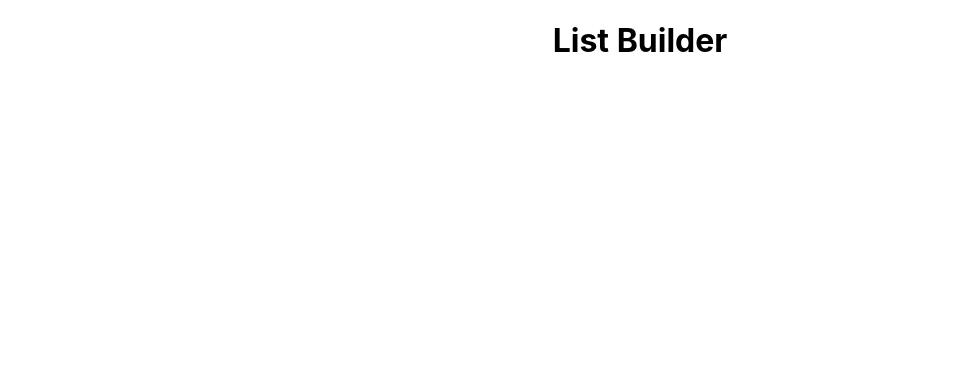
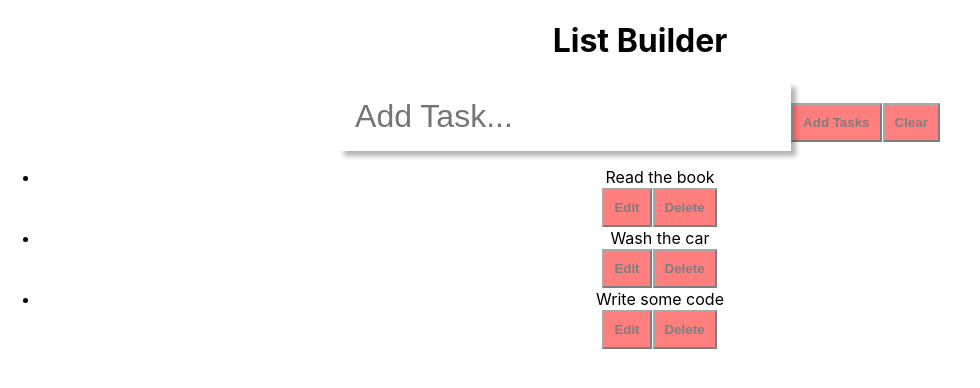
Before and after one commit to dvorakkarrie/list-builder-app, a React (Create React App) app: page / in a window 1280 px wide. Shown: the top 388 px of the page, without its empty margins (0-980 px from the left). Built offline with nearby package versions, Linux system fonts and the light colour scheme.

Commit message:
working on list builder structure

```diff
--- a/src/App.css
+++ b/src/App.css
@@ -1,31 +1,11 @@
 .App {
   text-align: center;
-}
-
-.App-logo {
-  height: 40vmin;
-  pointer-events: none;
 }
 
 @media (prefers-reduced-motion: no-preference) {
   .App-logo {
     animation: App-logo-spin infinite 20s linear;
   }
-}
-
-.App-header {
-  background-color: #282c34;
-  min-height: 100vh;
-  display: flex;
-  flex-direction: column;
-  align-items: center;
-  justify-content: center;
-  font-size: calc(10px + 2vmin);
-  color: white;
-}
-
-.App-link {
-  color: #61dafb;
 }
 
 @keyframes App-logo-spin {
--- a/src/App.js
+++ b/src/App.js
@@ -1,24 +1,22 @@
 import React from 'react';
-
 import './App.css';
 
 import Header from "./components/Header";
-import TodoForm from "./components/TodoForm";
-import TodoList from "./components/TodoList";
-import TodoItem from "./components/TodoItem"
+import TaskForm from "./components/TaskForm";
+import TaskList from "./components/TaskList";
+import TaskListContext from "./components/TaskListContext";
 
 function App() {
 return (
 <div className="App">
 <Header />
-      <TodoItem>
+<TaskListContext>
 <div>
-          <TodoForm />
-          <TodoList />
+<TaskForm />
+<TaskList />
 </div>
-      </TodoItem>
+</TaskListContext>
 </div>
 );
 }
-
 export default App;
--- /dev/null
+++ b/src/components/Task.js
@@ -0,0 +1,20 @@
+import React, {useContext} from 'react'
+import {TaskListContext} from './TaskListContext'
+
+const Task = (props) => {
+    const {removeTask, findItem} = useContext(TaskListContext)
+    return (
+        <li className="list-item">
+            <span>{props.task.title}</span>
+            <div>
+                <button onClick={() => findItem(props.task.id)}>
+                    Edit
+                </button>
+                <button onClick={() => removeTask(props.task.id)}>
+                    Delete
+                </button>
+            </div>
+        </li>
+    )
+}
+export default Task
--- /dev/null
+++ b/src/components/TaskForm.js
@@ -0,0 +1,44 @@
+import React, {useContext, useEffect, useState } from 'react';
+import {TaskListContext} from './TaskListContext';
+
+const TaskForm = () => {
+    const {addTask, clearList, editItem, editTask} = useContext(TaskListContext)
+
+    const [title, setTitle] = useState('')
+
+    const handleChange = e => {
+        setTitle(e.target.value)
+    }
+
+    const handleSubmit = e => {
+        e.preventDefault()
+        if(editItem === null) {
+            addTask(title)
+            setTitle("")
+        } else {
+            editTask(title, editItem.id)
+        }
+    }
+
+    useEffect(() => {
+        if(editItem !== null) {
+            setTitle(editItem.title)
+            console.log(editItem)
+        } else {
+            setTitle('')
+        }
+    }, [editItem])
+
+    return (
+        <div>
+        <form onSubmit={handleSubmit}>
+            <input onChange={handleChange} value={title}
+                type="text" placeholder="Add Task..." required />
+            <button type="submit">Add Tasks</button>
+            <button onClick={clearList}>Clear</button>
+        </form>
+        </div>
+    )
+}
+
+export default TaskForm;
--- /dev/null
+++ b/src/components/TaskList.js
@@ -0,0 +1,22 @@
+import React, {useContext} from 'react'
+import {TaskListContext} from './TaskListContext'
+import Task from './Task'
+
+const TaskList = (props) => {
+    const {tasks} = useContext(TaskListContext);
+
+    return (
+        <div>
+            {tasks.length ?(
+                <ul className="list">
+                    {tasks.map(task => {
+                    return <Task task={task} key={task.id} />
+                    })}
+                </ul>
+            ):(
+            <div className="no-tasks">No Tasks</div>
+            )}
+        </div>
+    )
+}
+export default TaskList
--- /dev/null
+++ b/src/components/TaskListContext.js
@@ -0,0 +1,49 @@
+import React, {createContext, useState} from 'react';
+import { v4 as uuidv4 } from 'uuid';
+
+export const TaskListContext = createContext()
+
+const TaskListContextProvider = (props) => {
+    const [tasks, setTasks] = useState([
+    { title: 'Read the book', id: 1},
+    { title: 'Wash the car', id: 2},
+    { title: 'Write some code', id: 3}
+    ]);
+
+    const [editItem, setEditItem] = useState(null)
+
+    const addTask = (title) => {
+    setTasks([...tasks, {title, id: uuidv4()}])
+    }
+
+    const removeTask = id => {
+    setTasks(tasks.filter(task => task.id !== id
+    ))
+    }
+
+    const clearList = () => {
+    setTasks([])
+    }
+
+    const findItem = id => {
+    const item = tasks.find(task => task.id === id)
+    setEditItem(item)
+    }
+
+    const editTask = (title, id) => {
+    const newTasks = tasks.map(task => (task.id === id ? {title, id} : task))
+    setTasks(newTasks)
+    }
+
+    return (
+        <div>
+            <TaskListContext.Provider
+                value={{tasks, addTask, removeTask, clearList,
+                findItem, editTask, editItem}}>
+                {props.children}
+            </TaskListContext.Provider>
+        </div>
+    )
+};
+
+export default TaskListContextProvider;
--- a/src/components/TodoForm.js
+++ /dev/null
@@ -1,11 +0,0 @@
-import React from 'react'
-
-const TodoForm = () => {
-    return (
-        <div>
-
-        </div>
-    )
-}
-
-export default TodoForm
--- a/src/components/TodoItem.js
+++ /dev/null
@@ -1,11 +0,0 @@
-import React from 'react'
-
-const TodoItem = () => {
-    return (
-        <div>
-
-        </div>
-    )
-}
-
-export default TodoItem
--- a/src/components/TodoList.js
+++ /dev/null
@@ -1,11 +0,0 @@
-import React from 'react'
-
-const TodoList = () => {
-    return (
-        <div>
-
-        </div>
-    )
-}
-
-export default TodoList
```
Also changed, not shown: src/components/Todo.js (deleted, +0 -11 lines), src/components/Header.js (line endings or trailing spaces). Lines whose indentation alone changed are shown as unchanged.
